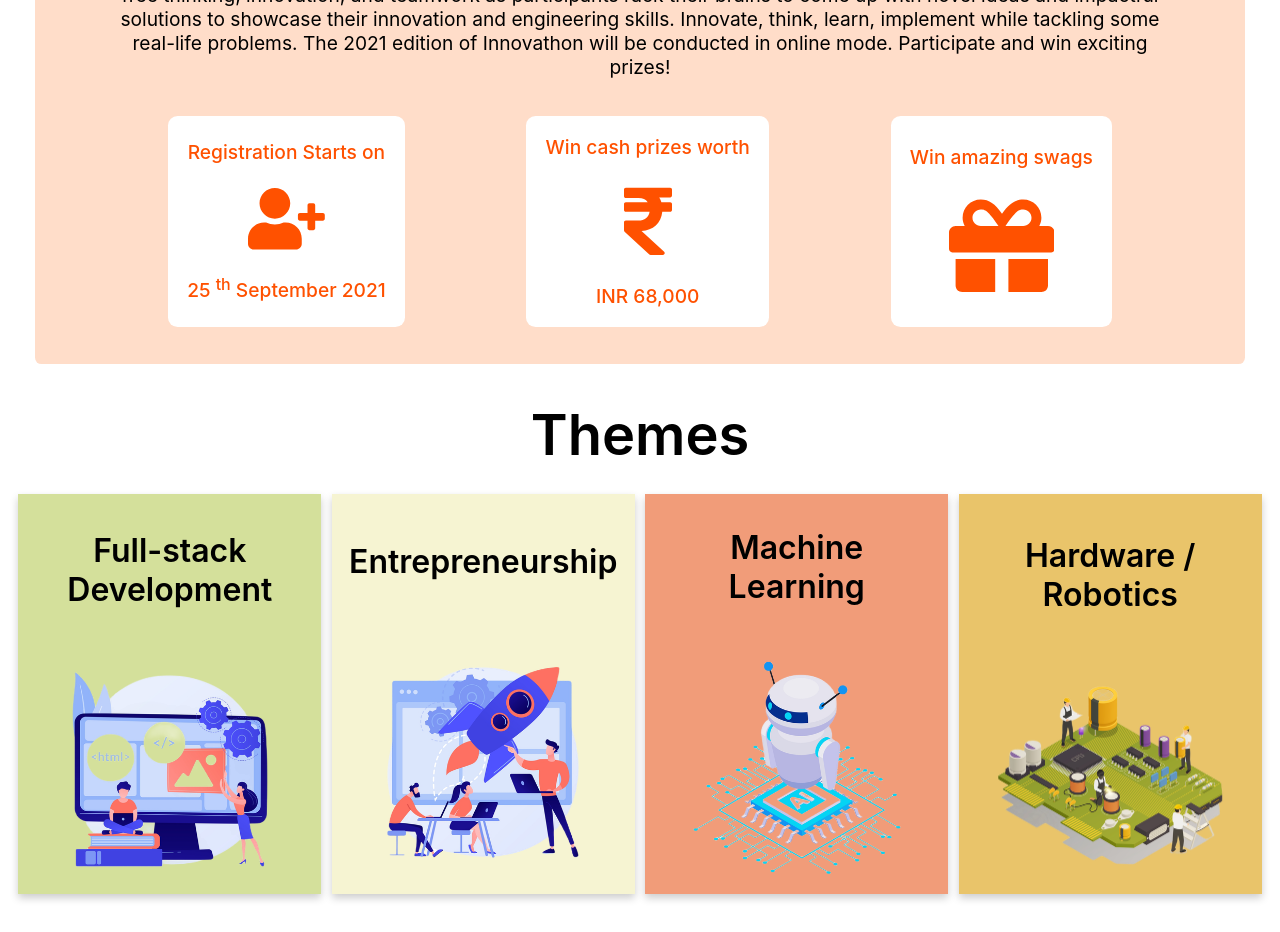
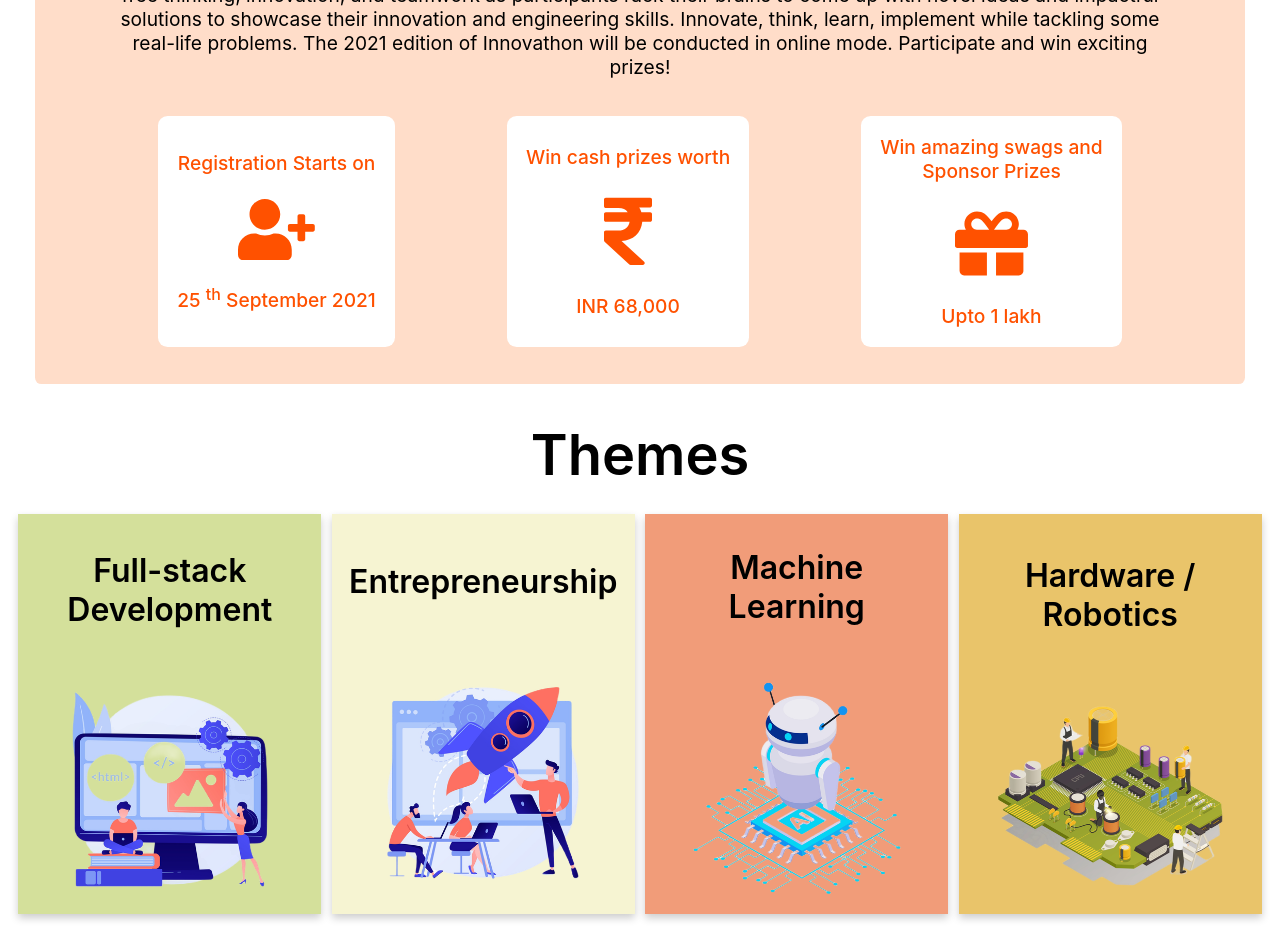
Before and after one commit to amanMahendroo/innovathon, a React (Create React App) app in the folder my-app/: page / in a window 1280 px wide. Shown: the part 980-1912 px from the top of the page. Built offline with nearby package versions, Linux system fonts and the light colour scheme.

Commit message:
Swags Upto

```diff
--- a/my-app/src/assets/css/about.css
+++ b/my-app/src/assets/css/about.css
@@ -56,7 +56,7 @@
 }
 
 .aboutCardSvg3 {
-    width: 5.5em;
+    width: 3.8em;
 }
 
 /* .aboutCardSvg{
--- a/my-app/src/components/about.js
+++ b/my-app/src/components/about.js
@@ -40,9 +40,10 @@ export default function About() {
                      <span>INR 68,000 </span>
                 </div>
                 <div class="aboutCard">
-                    <span>Win amazing swags</span> <br/>
-
-                    <FontAwesomeIcon icon={faGift} class="aboutCardSvg3"/>
+                    <span>Win amazing swags and</span>
+                    <span>Sponsor Prizes</span><br/>
+                    <FontAwesomeIcon icon={faGift} class="aboutCardSvg3"/> <br/>
+                    <span> Upto 1 lakh</span>
                 </div>
             </div>
         </div>
```
